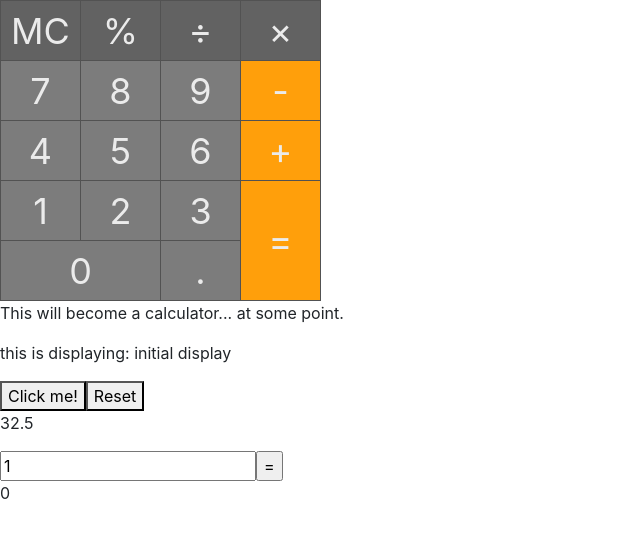
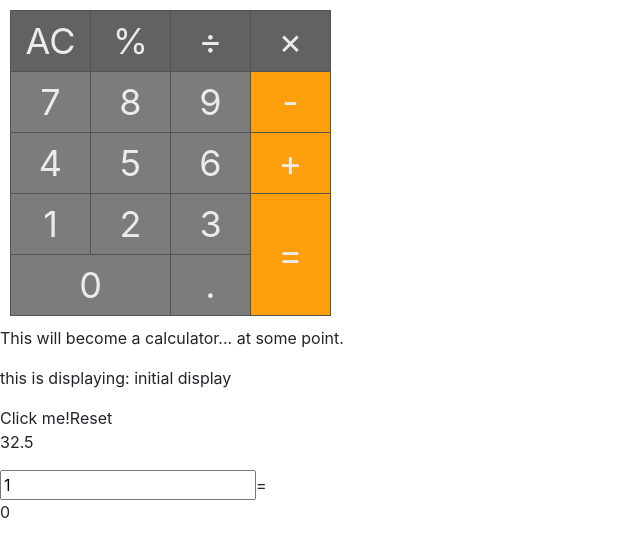
Before and after one commit to LazaroFilm/fcc-calculator, a React (Create React App) app: page / in a window 1280 px wide. Shown: the top 556 px of the page, without its empty margins (0-640 px from the left). Built offline with nearby package versions, Linux system fonts and the light colour scheme.

Commit message:
each key is now a styleless button

```diff
--- a/src/Keypad_table.css
+++ b/src/Keypad_table.css
@@ -2,16 +2,14 @@ table,
 th,
 td {
   border: 1px solid #525252;
-  margin: 0;
+  margin: ;
   padding: 0;
   height: 60px;
   width: 80px;
   overflow: hidden;
-  /* display: inline-block; */
   white-space: nowrap;
   text-align: center;
   vertical-align: middle;
-  background-color: #7c7c7c;
   color: #ebebeb;
   font: Helvetica;
   font-size: 150%;
@@ -19,11 +17,7 @@ td {
 
 table {
   table-layout: fixed;
-}
-
-.btn-custom {
-  /* width: 70px; */
-  /* height: 100%; */
+  margin: 10px;
 }
 
 .btn-orange {
@@ -33,3 +27,18 @@ table {
 .btn-dark-grey {
   background-color: #626262;
 }
+.btn-light-grey {
+  background-color: #7c7c7c;
+}
+
+button,
+input[type="submit"],
+input[type="reset"] {
+  background: none;
+  color: inherit;
+  border: none;
+  padding: 0;
+  font: inherit;
+  cursor: pointer;
+  outline: inherit;
+}
--- a/src/Keypad_table.js
+++ b/src/Keypad_table.js
@@ -3,7 +3,7 @@ import React from "react";
 import "./Keypad_table.css";
 
 const createButton = (key) => {
-  return <span className="btn-custom">{key}</span>;
+  return <button className="btn-custom">{key}</button>;
 };
 
 function Keypad_table() {
@@ -11,36 +11,36 @@ function Keypad_table() {
     <>
       <table>
         <tr>
-          <td className="btn-dark-grey">{createButton(`MC`)}</td>
+          <td className="btn-dark-grey">{createButton(`AC`)}</td>
           <td className="btn-dark-grey">{createButton(`%`)}</td>
           <td className="btn-dark-grey">{createButton(`÷`)}</td>
           <td className="btn-dark-grey">{createButton(`×`)}</td>
         </tr>
         <tr>
-          <td>{createButton(`7`)}</td>
-          <td>{createButton(`8`)}</td>
-          <td>{createButton(`9`)}</td>
+          <td className="btn-light-grey">{createButton(`7`)}</td>
+          <td className="btn-light-grey">{createButton(`8`)}</td>
+          <td className="btn-light-grey">{createButton(`9`)}</td>
           <td className="btn-orange">{createButton(`-`)}</td>
         </tr>
         <tr>
-          <td>{createButton(`4`)}</td>
-          <td>{createButton(`5`)}</td>
-          <td>{createButton(`6`)}</td>
+          <td className="btn-light-grey">{createButton(`4`)}</td>
+          <td className="btn-light-grey">{createButton(`5`)}</td>
+          <td className="btn-light-grey">{createButton(`6`)}</td>
           <td className="btn-orange">{createButton(`+`)}</td>
         </tr>
         <tr>
-          <td>{createButton(`1`)}</td>
-          <td>{createButton(`2`)}</td>
-          <td>{createButton(`3`)}</td>
+          <td className="btn-light-grey">{createButton(`1`)}</td>
+          <td className="btn-light-grey">{createButton(`2`)}</td>
+          <td className="btn-light-grey">{createButton(`3`)}</td>
           <td rowspan="2" className="btn-orange">
             {createButton(`=`)}
           </td>
         </tr>
         <tr>
-          <td colspan="2" className="btn-wide">
+          <td colspan="2" className="btn-light-grey">
             {createButton(`0`)}
           </td>
-          <td>{createButton(`.`)}</td>
+          <td className="btn-light-grey">{createButton(`.`)}</td>
         </tr>
       </table>
     </>
```
